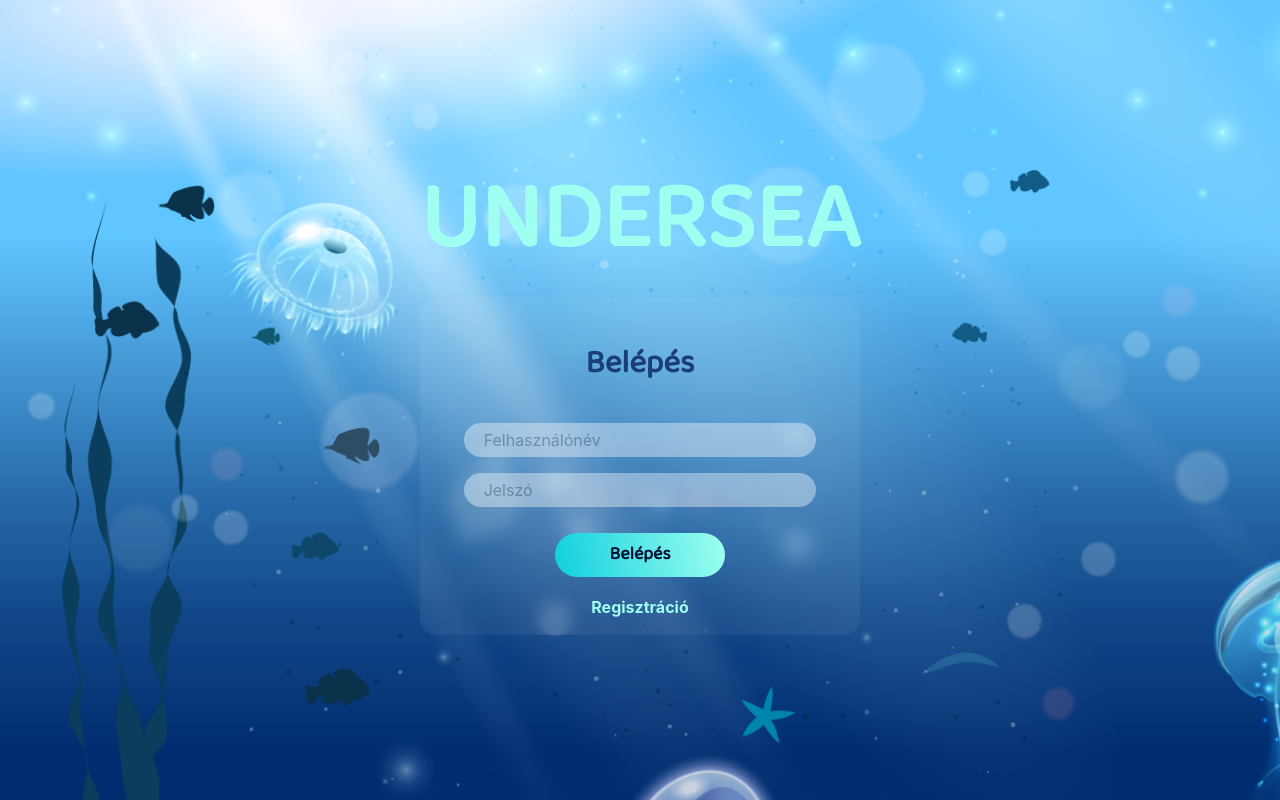
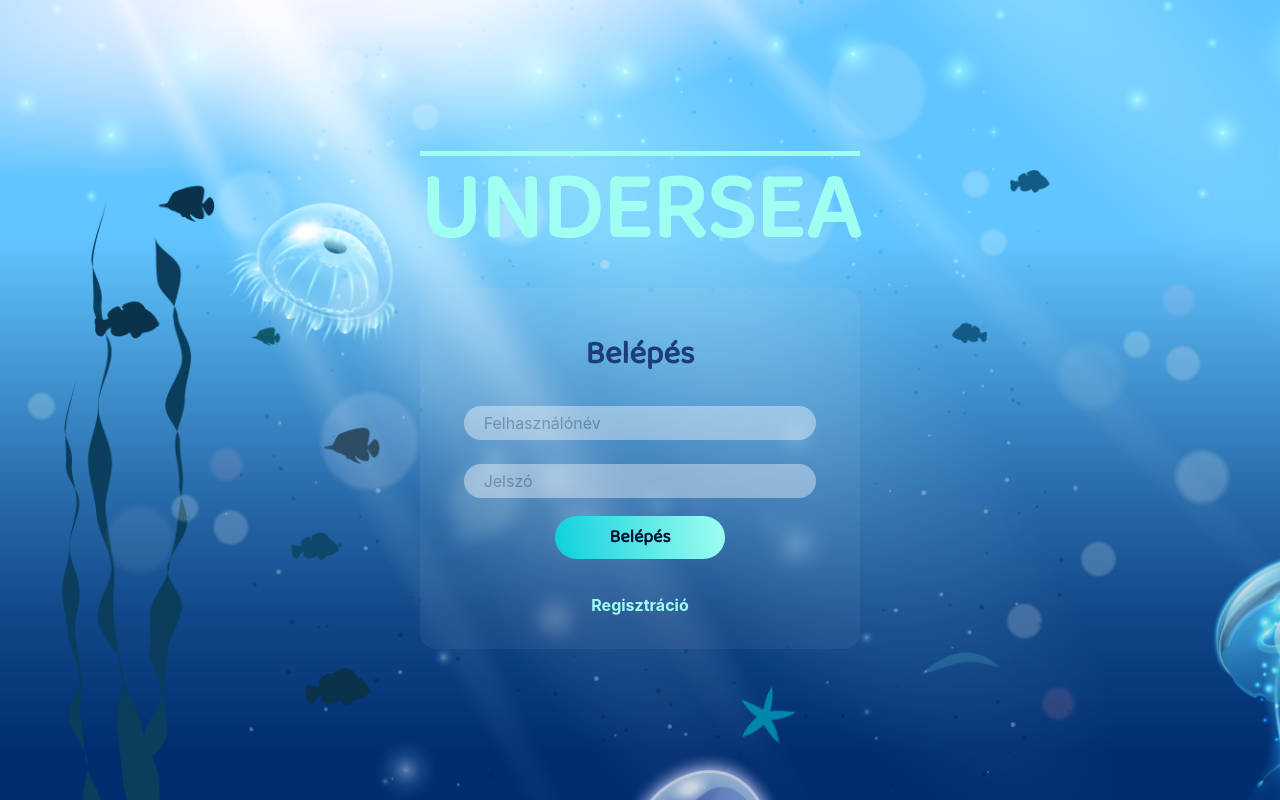
Before and after one commit to miklosabel/undersea, a React (Create React App) app: page /login in a window 1280 px wide. Built offline with nearby package versions, Linux system fonts and the light colour scheme.

Commit message:
hover effects, link design

```diff
--- a/src/App.scss
+++ b/src/App.scss
@@ -16,36 +16,42 @@
     font-family: 'Baloo 2';
     font-size: 93px;
     font-weight: 900;
-    color: #9ffff0;
+    color: $light-turquoise;
   }
 }
 
 header {
   text-align: center;
+  .header-line {
+    width: 100%;
+    border-top: 5px solid $light-turquoise;
+  }
 }
 .login-title::before {
   //TODO Draw here a sine wave
+  border: 5px;
+  height: 1px;
 }
 
 .form-container {
   border-radius: 16px;
   padding: 1em 0;
-  background: rgba(255,255,255,0.05);
+  background: rgba(255, 255, 255, 0.05);
   backdrop-filter: blur(8px);
   -webkit-backdrop-filter: blur(8px);
   margin-top: 20px;
 }
 .form-title {
-  margin: 1em 0;
+  margin-top: 1em;
   text-align: center;
   font-family: 'Baloo 2';
   font-size: 32px;
   font-weight: 900;
-  color: #1c3e76;
+  color: $blue;
 }
 form {
   input {
-    margin: 0.5em 0;
+    margin: 0;
     padding: 5px 0px 5px 20px;
     border: 0;
     width: 80%;
@@ -57,30 +63,42 @@ form {
     text-align: left;
     font-family: 'Open Sans', 'Regular';
     font-size: 16px;
-    color: #1c3e76;
+    color: $blue;
+  }
+  .error-message {
+    display: inline-block;
+    color: red;
+    margin: 0;
+    width: 80%;
+    text-align: left;
+    padding-left: 20px;
   }
   button {
     font-family: 'Baloo 2';
     font-size: 18px;
     border: none;
     background: transparent
-      linear-gradient(258deg, #9ffff0 0%, #6beee9 36%, #0fcfde 100%);
+      linear-gradient(258deg, $light-turquoise 0%, $turquoise 36%, $dark-turquoise 100%);
     font-weight: 900;
   }
   .submit-button {
     margin: 1em 0;
     padding: 0.45em 3em;
     border-radius: 90px;
-    color: #001234;
+    color: $dark-blue;
+    &:hover {
+      box-shadow: 0px 3px 6px $blue;
+    }
   }
 }
 
-.no-bg-button {
-  color: #9ffff0;
+a.no-bg-button {
+  display: block;
+  color: $light-turquoise;
   font-weight: bold;
   margin: 1em;
   &:hover {
-    color: #6BEEE9;
+    color: $turquoise;
     text-decoration: none;
   }
 }
```
